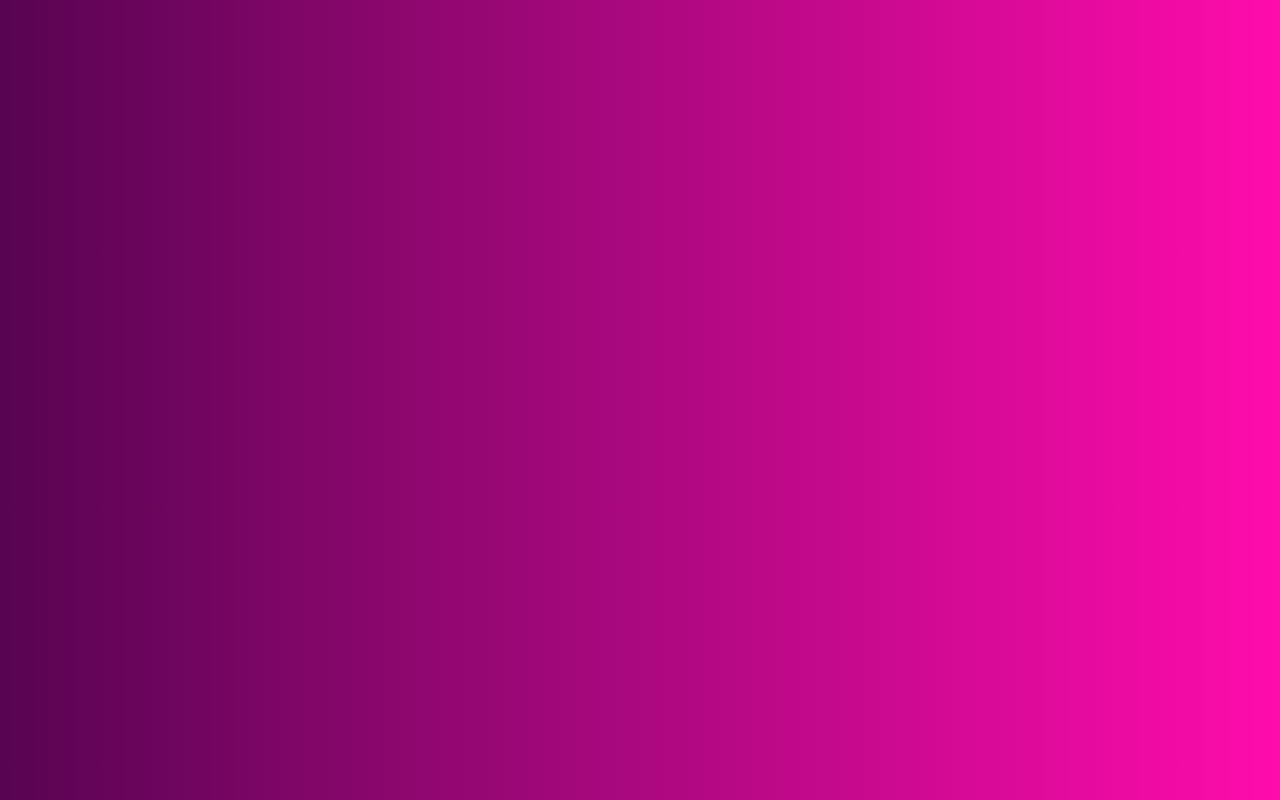
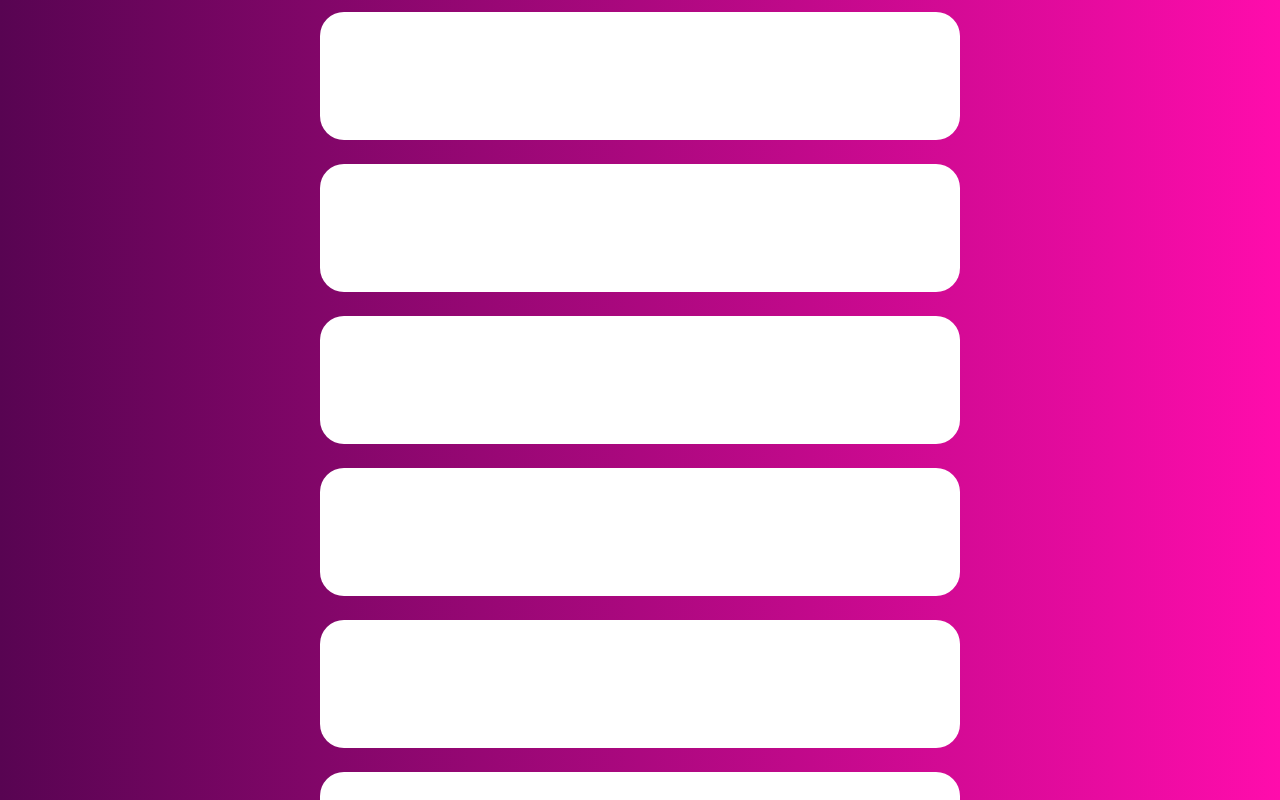
Before and after one commit to podlaskialgorytm3/ToDoApp, a React (Vite) app: page / in a window 1280 px wide. Shown: the top 800 px of the page. Built offline with nearby package versions, Linux system fonts and the light colour scheme.

Commit message:
Refactor component structure and fix formatting

```diff
--- a/src/App.jsx
+++ b/src/App.jsx
@@ -1,7 +1,7 @@
 import './App.css'
 import './tailwind.css';
 import {ContentPage} from './components/ContentPage.jsx'
-import { TaskContent } from './components/TaskContent.jsx';
+import {TaskContent} from './components/TaskContent.jsx';
 import {Card} from './components/Card.jsx'
 import {TASK} from './task.js'
 
@@ -9,7 +9,11 @@ import {TASK} from './task.js'
 function App() {
   return (
       <ContentPage>
-          <TaskContent></TaskContent>
+          <TaskContent>
+            {TASK.map(item =>
+                <Card title={item.title} description={item.description} key={item.title} />
+            )}
+          </TaskContent>
       </ContentPage>
   )
 }
--- a/src/components/Card.jsx
+++ b/src/components/Card.jsx
@@ -1,7 +1,7 @@
 
 export const Card = () => {
     return (
-        <div>
+        <div className="w-full h-32 bg-white rounded-3xl m-3">
 
         </div>
     )
--- a/src/components/ContentPage.jsx
+++ b/src/components/ContentPage.jsx
@@ -1,5 +1,5 @@
-export const ContentPage = () => (
-    <div className="gradient w-full h-screen">
-
+export const ContentPage = ({children}) => (
+    <div className="w-full h-auto flex justify-center items-center gradient">
+    {children}
     </div>
 )
--- a/src/components/TaskContent.jsx
+++ b/src/components/TaskContent.jsx
@@ -1,5 +1,5 @@
-export const TaskContent = () => {
-    <div>
-
+export const TaskContent = ({children}) => (
+    <div className="w-6/12 rounded-xl flex items-center flex-col">
+        {children}
     </div>
-}
+)
```
